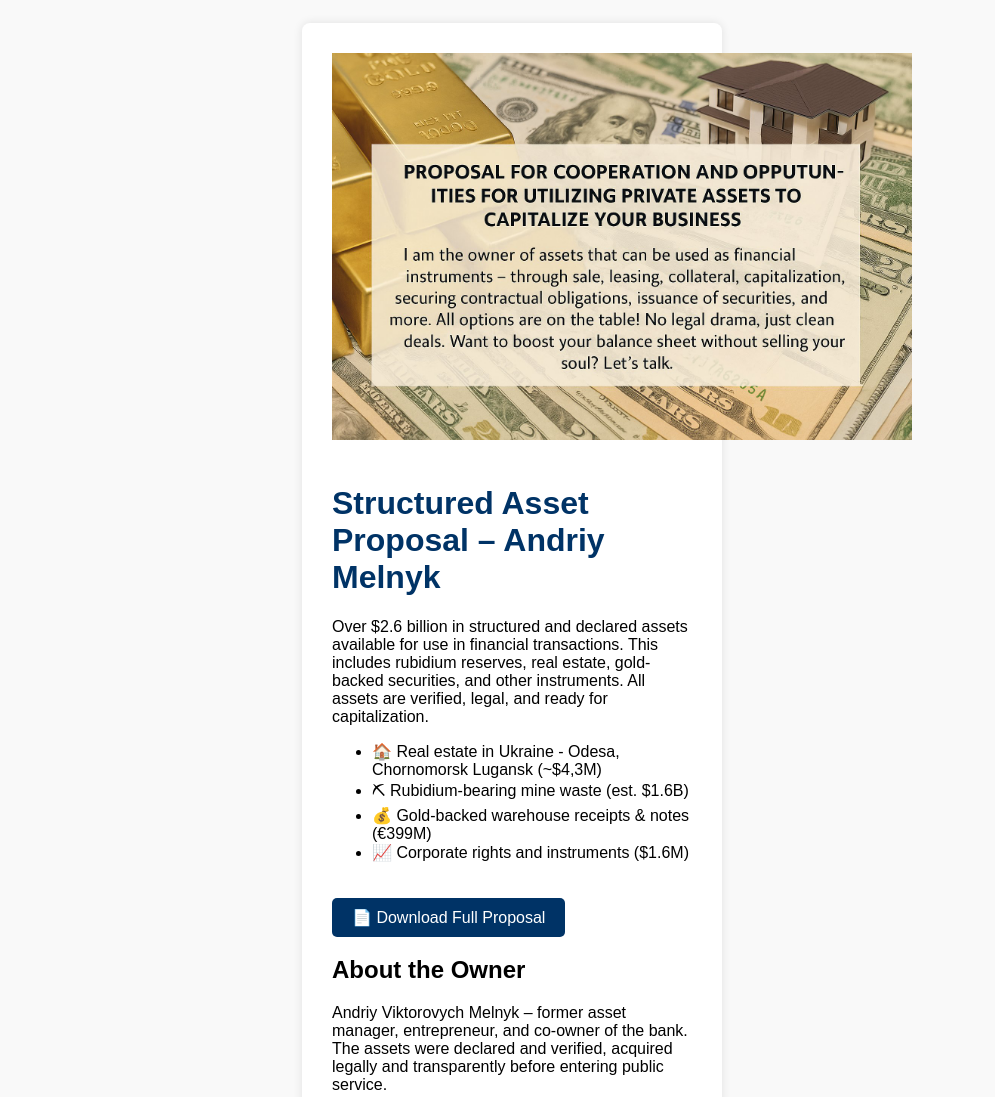
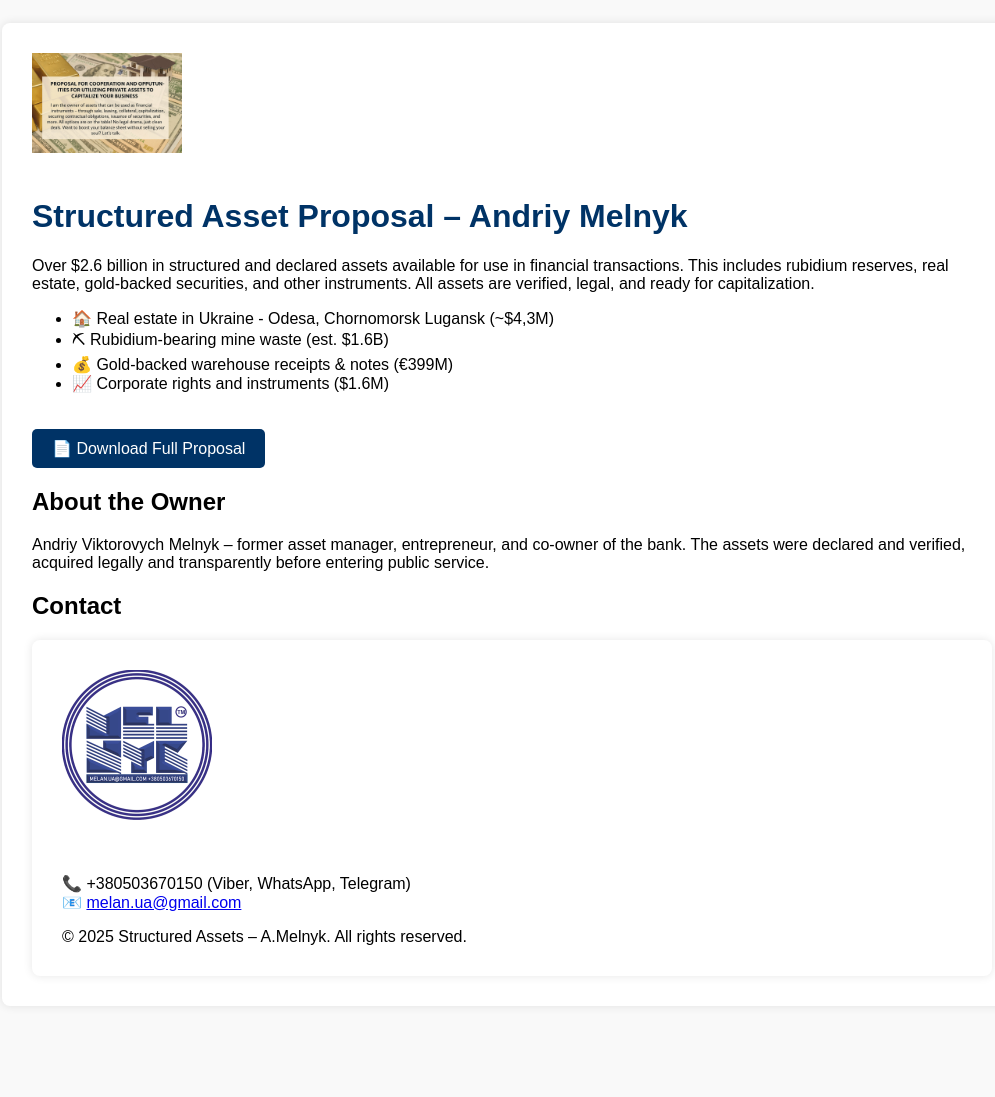
Before and after one commit to melnyk-assets/Assets-A.Melnyk, a plain HTML site: page index.html in a window 1280 px wide. Shown: the top 1097 px of the page, without its empty margins (128-1123 px from the left). After the commit the page ends 1029 px from the top, so only its background shows below. Drawn offline with Linux system fonts and the light colour scheme.

Commit message:
Update index.html

```diff
--- a/index.html
+++ b/index.html
@@ -40,9 +40,9 @@
     <h2>Contact</h2>
     <style>
     body { font-family: Arial, sans-serif; background: #f9f9f9; padding: 15px; }
-    .container { max-width: 360px; margin: auto; background: white; padding: 30px; border-radius: 8px; box-shadow: 0 0 10px rgba(0,0,0,0.1); }
+    .container { max-width: 960px; margin: auto; background: white; padding: 30px; border-radius: 8px; box-shadow: 0 0 10px rgba(0,0,0,0.1); }
     h1 { color: #003366; }
-    .logo { max-width: 580px; margin-bottom: 20px; }
+    .logo { max-width: 150px; margin-bottom: 20px; }
     .btn { display: inline-block; margin-top: 20px; background: #003366; color: white; padding: 10px 20px; text-decoration: none; border-radius: 5px; }
     .contact, .form-block { margin-top: 30px; font-size: 16px; }
     input, textarea { width: 100%; padding: 10px; margin: 10px 0; border: 1px solid #ccc; border-radius: 4px; }
```
